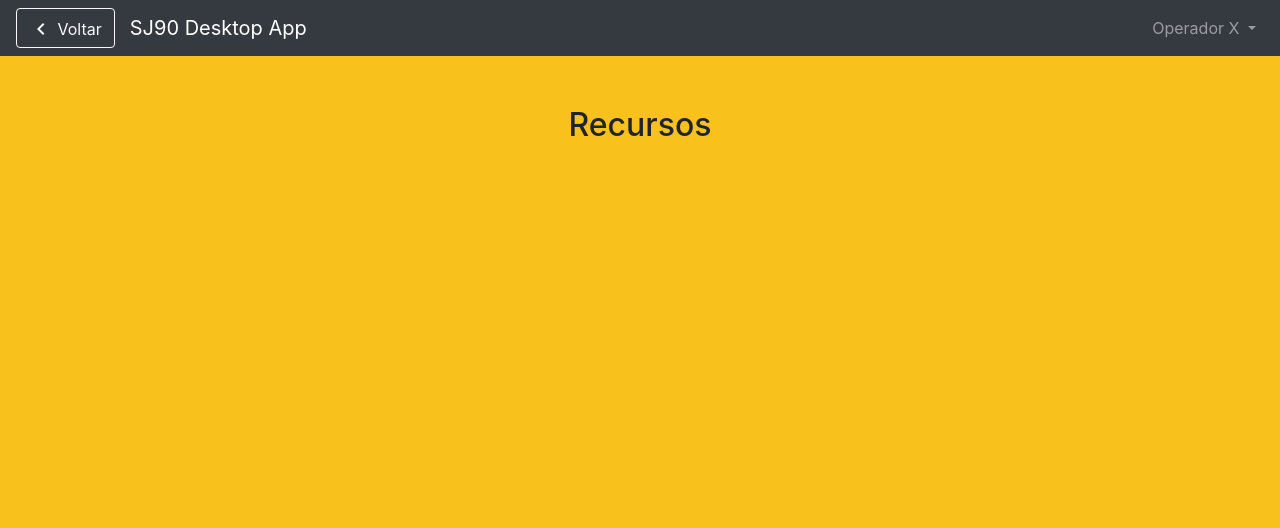
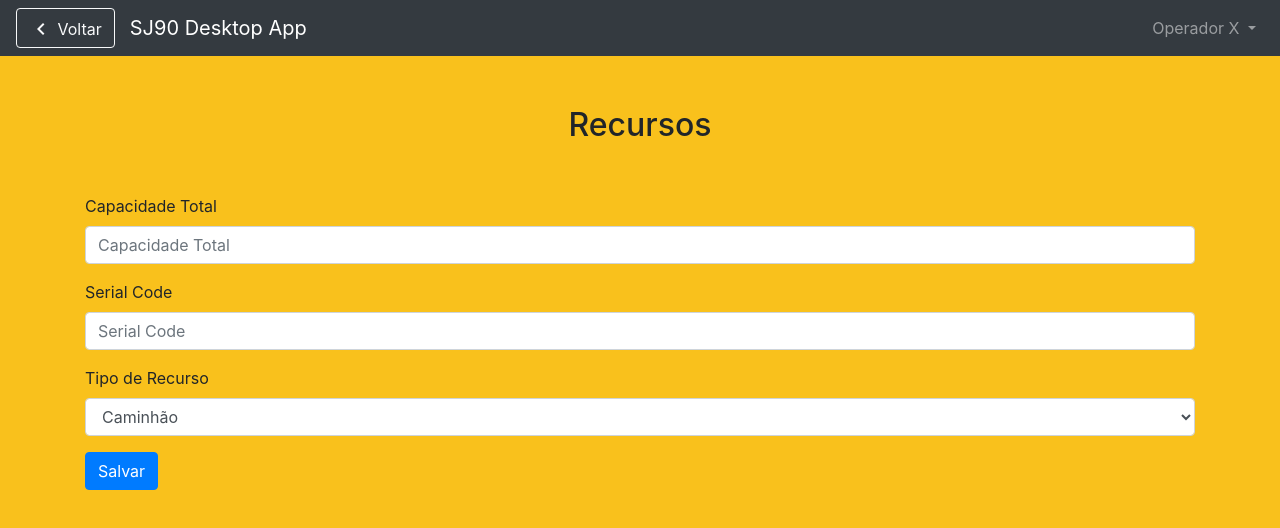
Before and after one commit to Infnet-SJ90/desktop-app, an Electron app: page src/scenes/resource/resource-creation.html in a window 1280 px wide. Drawn offline with nearby package versions, Linux system fonts and the light colour scheme.

Commit message:
Add Form

```diff
--- a/src/scenes/resource/resource-creation.html
+++ b/src/scenes/resource/resource-creation.html
@@ -56,11 +56,28 @@
 					</div>
 				</li>
 			</ul>
-
 		</nav>
 	</header>
 	<main>
 		<h2 class="text-center">Recursos</h2>
+
+		<form class="container" action="#" id="resource-creation-unit">
+			<div class="form-group">
+				<label for="capacidadeTotal">Capacidade Total</label>
+				<input type="number" class="form-control" id="capacidadeTotal" placeholder="Capacidade Total">
+			</div>
+			<div class="form-group">
+				<label for="serialCode">Serial Code</label>
+				<input type="text" class="form-control" id="serialCode" placeholder="Serial Code">
+			</div>
+			<div class="form-group">
+				<label for="tipoRecurso">Tipo de Recurso</label>
+				<select class="form-control" id="tipoRecurso">
+					<option value = "0">Caminhão</option>
+				</select>
+			</div>
+			<button type="submit" class="btn btn-primary">Salvar</button>
+		</form>
 	</main>
 </body>
 </html>
```
